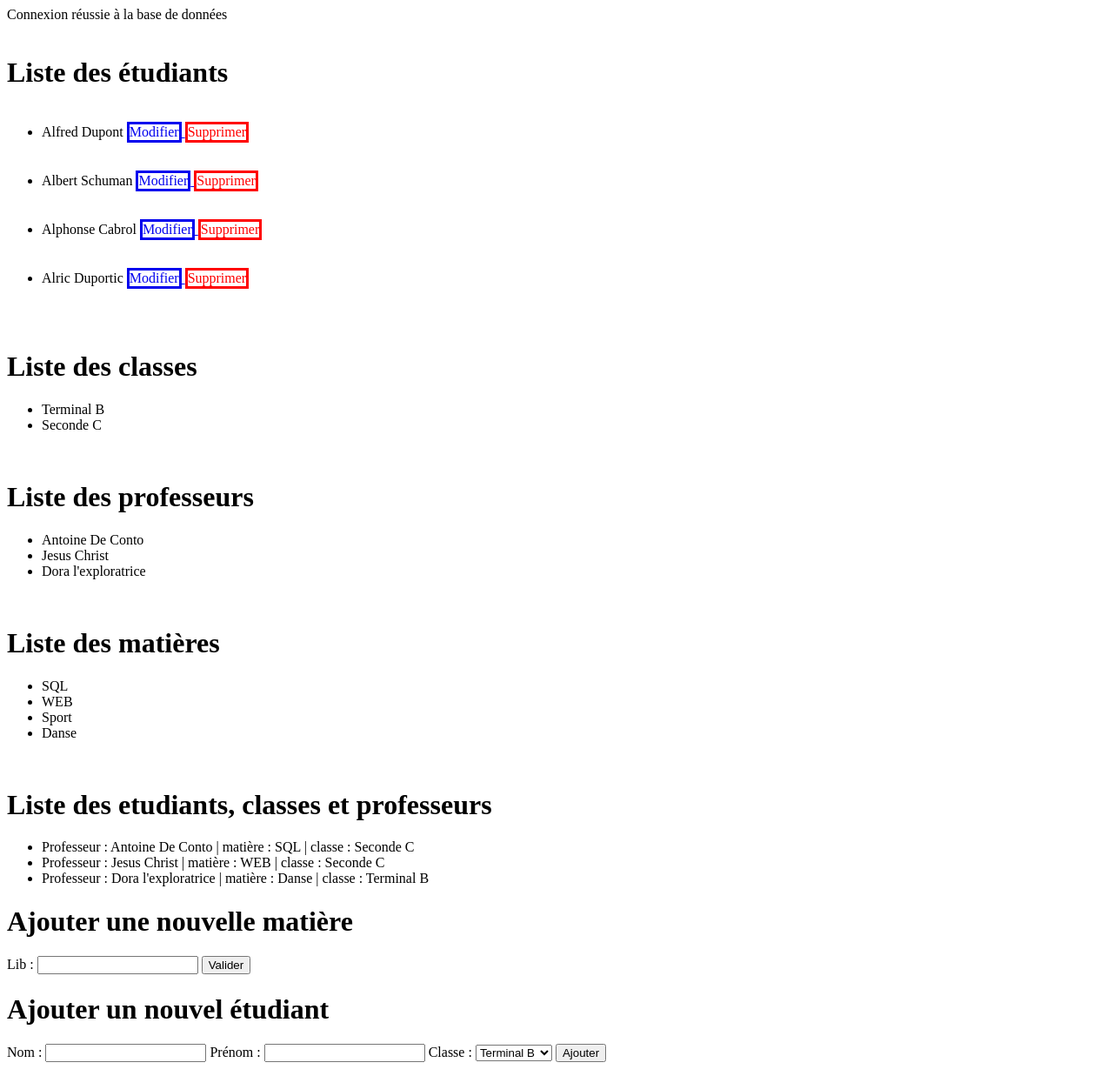
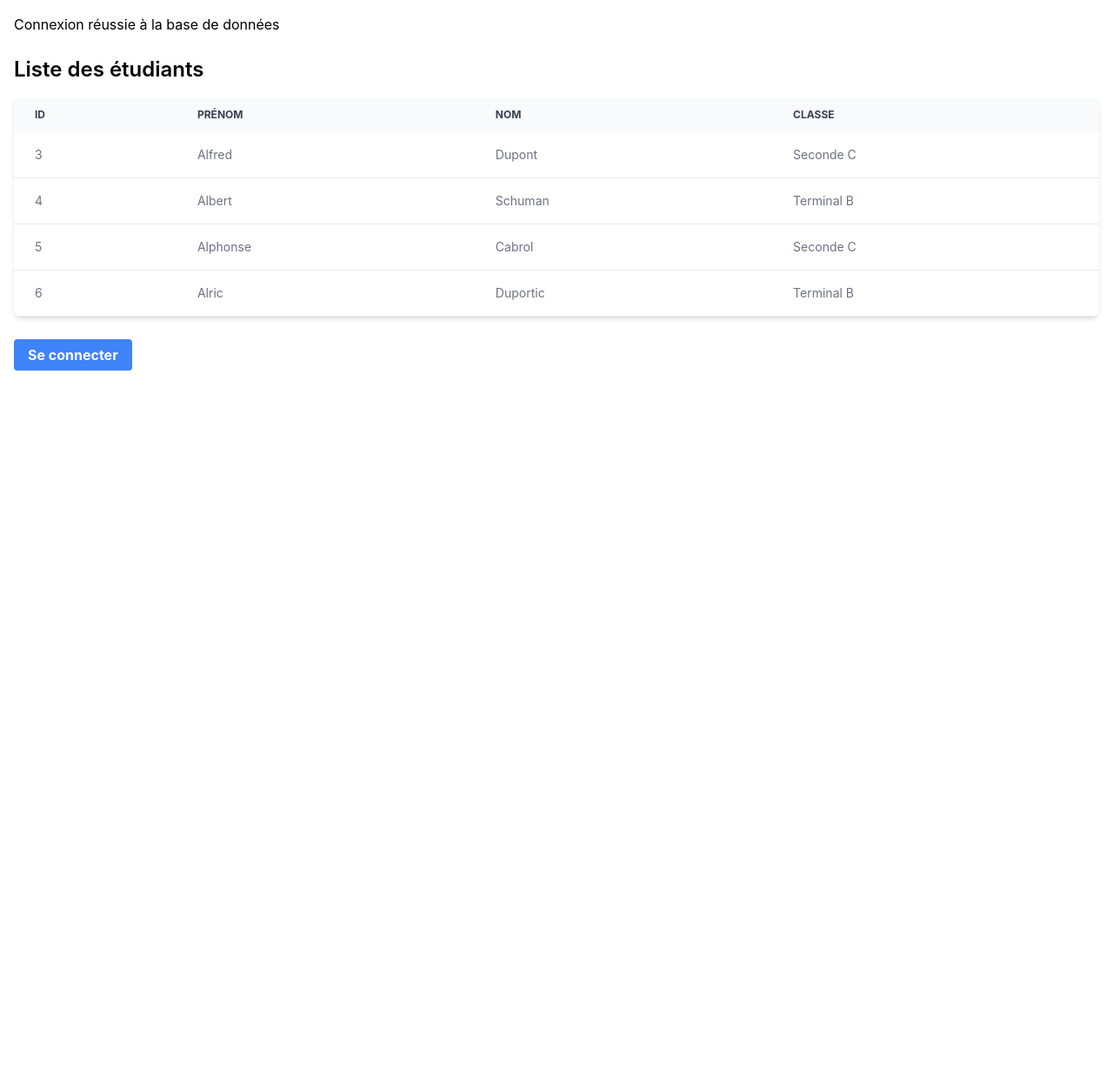
Before and after one commit to Celian-Arbona/tp_9-10, a PHP site: page / in a window 1280 px wide. Shown: the whole page at 87% size. After the commit the page ends 426 px from the top, so only its background shows below. Run offline with PHP 8.4, Linux system fonts and the light colour scheme; data comes from the database, SQL or seed files in the repository; some libraries are stand-ins or nearby versions.

Commit message:
Partie 1 et 2 Exo 10

```diff
--- a/index.php
+++ b/index.php
@@ -1,97 +1,48 @@
 <?php
 require 'Model/pdo.php';
 ?>
-<h1>Liste des étudiants</h1>
-<ul>
-    <?php
-    $etudiants = $dbPDO->prepare("SELECT * FROM etudiants");
-    $etudiants->execute();
 
-    foreach ($etudiants as $etudiant) { ?>
-        <li>
-            <?php echo htmlspecialchars($etudiant['prenom']) . " " . htmlspecialchars($etudiant['nom']); ?>
-
-            <a href="Views/modif_etudiant.php?id=<?php echo $etudiant['id']; ?>">
-            <p style="border: solid; display: inline-block;"><?php echo "Modifier"; ?></p>
-            </a>
-
-            <a href="Views/suppression_etudiant.php?id=<?php echo $etudiant['id']; ?>" onclick="return confirm('Confirmation de la suppression de l\'étudiant.');">
-            <p style="color: red; border: solid; display: inline-block;"><?php echo "Supprimer"; ?></p>
-            </a>
-        </li>
-    <?php } ?>
-</ul>
-<br>
-<h1>Liste des classes</h1>
-<ul>
-    <?php
-    $classes = $dbPDO->prepare("SELECT * FROM classes");
-    $classes->execute();
-
-    foreach ($classes as $classe) { ?>
-        <li><?php echo htmlspecialchars($classe['libelle']); ?></li>
-    <?php } ?>
-</ul>
-<br>
-<h1>Liste des professeurs</h1>
-<ul>
-    <?php
-    $professeurs = $dbPDO->prepare("SELECT * FROM professeurs");
-    $professeurs->execute();
-
-    foreach ($professeurs as $professeur) { ?>
-        <li><?php echo htmlspecialchars($professeur['prenom']) . " " . htmlspecialchars($professeur['nom']); ?></li>
-    <?php } ?>
-</ul>
-<br>
-
-<h1>Liste des matières</h1>
-<ul>
-    <?php
-    $matieres = $dbPDO->prepare("SELECT * FROM matiere");
-    $matieres->execute();
-
-    foreach ($matieres as $matiere) { ?>
-        <li><?php echo htmlspecialchars($matiere['lib']); ?></li>
-    <?php } ?>
-</ul>
-<br>
-
-<h1>Liste des etudiants, classes et professeurs</h1>
-<ul>
-    <?php
-    $profs = $dbPDO->prepare("SELECT * FROM professeurs INNER JOIN classes ON professeurs.id_classe = classes.id INNER JOIN matiere ON professeurs.id_matiere = matiere.id");
-    $profs->execute();
-
-    foreach ($profs as $professeurs) { ?>
-        <li><?php echo "Professeur : ".htmlspecialchars($professeurs['prenom'])." ".htmlspecialchars($professeurs['nom'])." | matière : ".htmlspecialchars($professeurs['lib']) . " | classe : " . htmlspecialchars($professeurs['libelle']); ?></li>
-    <?php } ?>
-</ul>
-
-<h1>Ajouter une nouvelle matière</h1>
-<form action="Views/nouvelle_matiere.php" method="post">
-    <label for="libelle">Lib :</label>
-    <input type="text" id="libelle" name="libelle" required>
-    <button type="submit">Valider</button>
-</form>
-
-<h1>Ajouter un nouvel étudiant</h1>
-<form action="Views/nouvel_etudiant.php" method="post">
-    <label for="nom">Nom :</label>
-    <input type="text" id="nom" name="nom" required>
-
-    <label for="prenom">Prénom :</label>
-    <input type="text" id="prenom" name="prenom" required>
-
-    <label for="classe">Classe :</label>
-    <select id="classe" name="classe" required>
-        <?php
-        $classes = $dbPDO->query("SELECT * FROM classes");
-
-        while ($classe = $classes->fetch()) {
-            echo "<option value='".$classe['id']."'>".$classe['libelle']."</option>";
-        }
-        ?>
-    </select>
-    <button type="submit">Ajouter</button>
-</form>
+<!DOCTYPE html>
+<html lang="fr">
+<head>
+    <meta charset="UTF-8">
+    <meta name="viewport" content="width=device-width, initial-scale=1.0">
+    <title>Liste des étudiants</title>
+    <link href="https://cdnjs.cloudflare.com/ajax/libs/flowbite/2.3.0/flowbite.min.css" rel="stylesheet" />
+    <script defer src="https://cdnjs.cloudflare.com/ajax/libs/flowbite/2.3.0/flowbite.min.js"></script>
+</head>
+<body class="p-4">
+    <div class="mb-8">
+        <h2 class="text-2xl font-semibold mb-4">Liste des étudiants</h2>
+        <div class="relative overflow-x-auto shadow-md sm:rounded-lg">
+            <table class="w-full text-sm text-left rtl:text-right text-gray-500">
+                <thead class="text-xs text-gray-700 uppercase bg-gray-50">
+                    <tr>
+                        <th scope="col" class="px-6 py-3">Id</th>
+                        <th scope="col" class="px-6 py-3">Prénom</th>
+                        <th scope="col" class="px-6 py-3">Nom</th>
+                        <th scope="col" class="px-6 py-3">Classe</th>
+                    </tr>
+                </thead>
+                <tbody>
+                    <?php
+                    $etudiants = $dbPDO->query("
+                        SELECT e.id, e.prenom, e.nom, c.libelle as classe
+                        FROM etudiants e
+                        JOIN classes c ON e.classe_id = c.id
+                    ");
+                    foreach ($etudiants as $etudiant): ?>
+                    <tr class="bg-white border-b hover:bg-gray-50">
+                        <td class="px-6 py-4"><?= htmlspecialchars($etudiant['id']) ?></td>
+                        <td class="px-6 py-4"><?= htmlspecialchars($etudiant['prenom']) ?></td>
+                        <td class="px-6 py-4"><?= htmlspecialchars($etudiant['nom']) ?></td>
+                        <td class="px-6 py-4"><?= htmlspecialchars($etudiant['classe']) ?></td>
+                    </tr>
+                    <?php endforeach; ?>
+                </tbody>
+            </table>
+        </div>
+    </div>
+    <a href="auth.php" class="bg-blue-500 hover:bg-blue-700 text-white font-bold py-2 px-4 rounded">Se connecter</a>
+</body>
+</html>
```
Also changed, not shown: index1.php (added, +97 -0 lines), auth.php (added).
